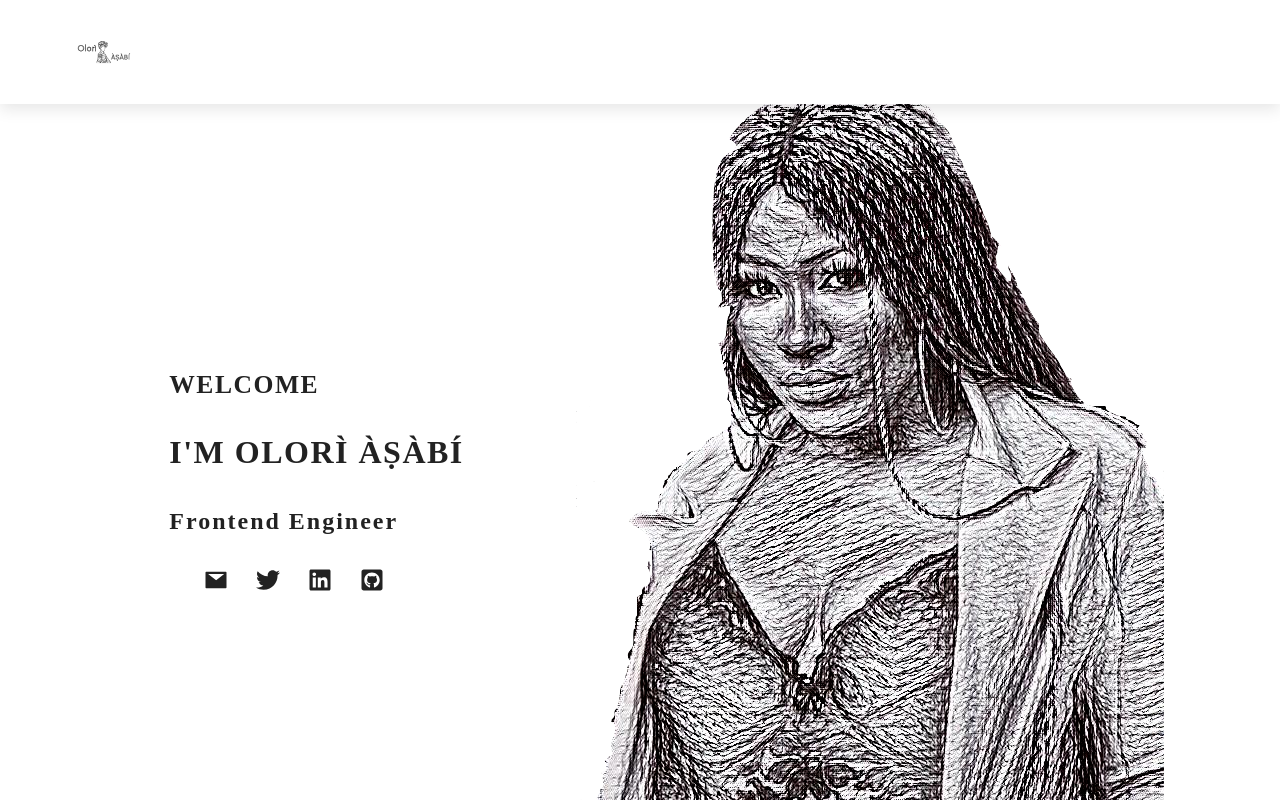
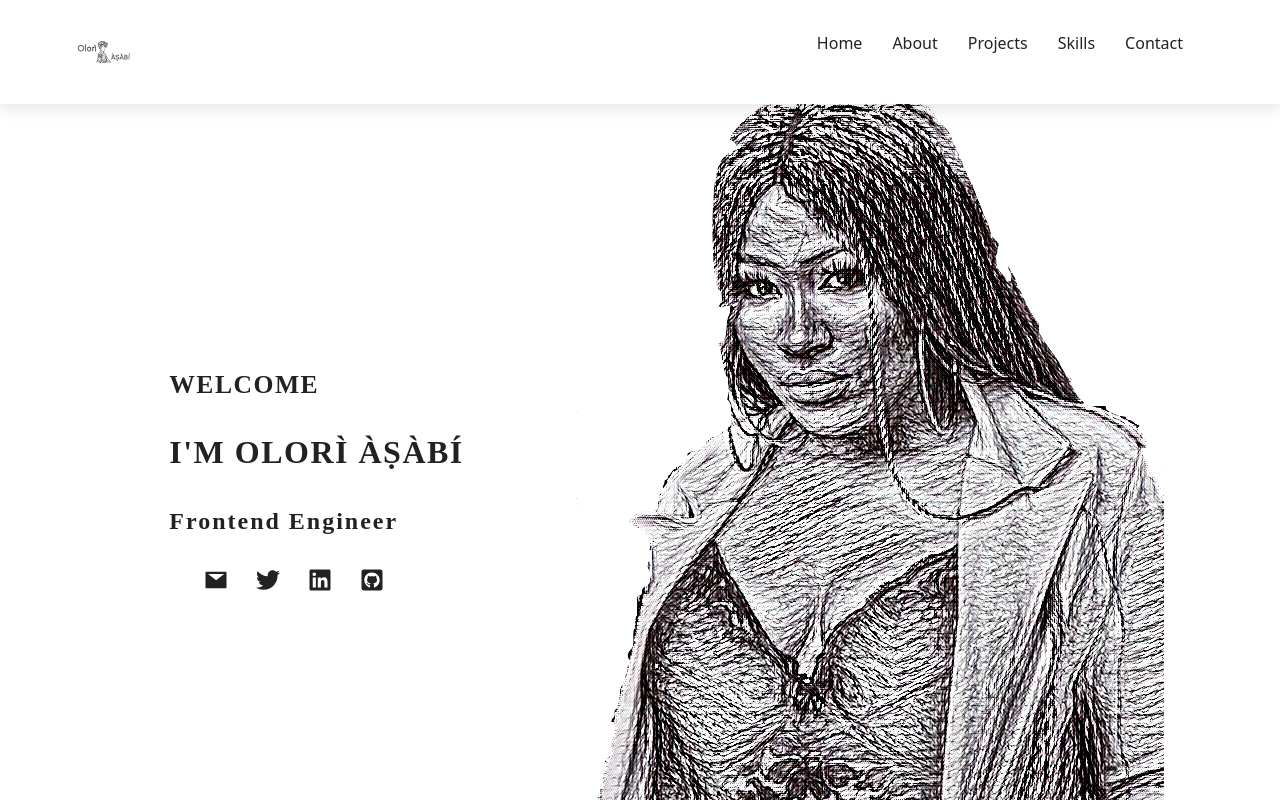
Before and after one commit to OloriAsabi/OloriAsabi.github.io, a React (Create React App) app: page / in a window 1280 px wide. Built offline with nearby package versions, Linux system fonts and the light colour scheme; a web font is replaced by a local one.

Commit message:
Update index.css

```diff
--- a/src/index.css
+++ b/src/index.css
@@ -214,7 +214,7 @@ nav {
   cursor: pointer;
   align-items: center;
 }
-.linkss {
+.links {
   display: flex !important;
   list-style: none;
 }
```
